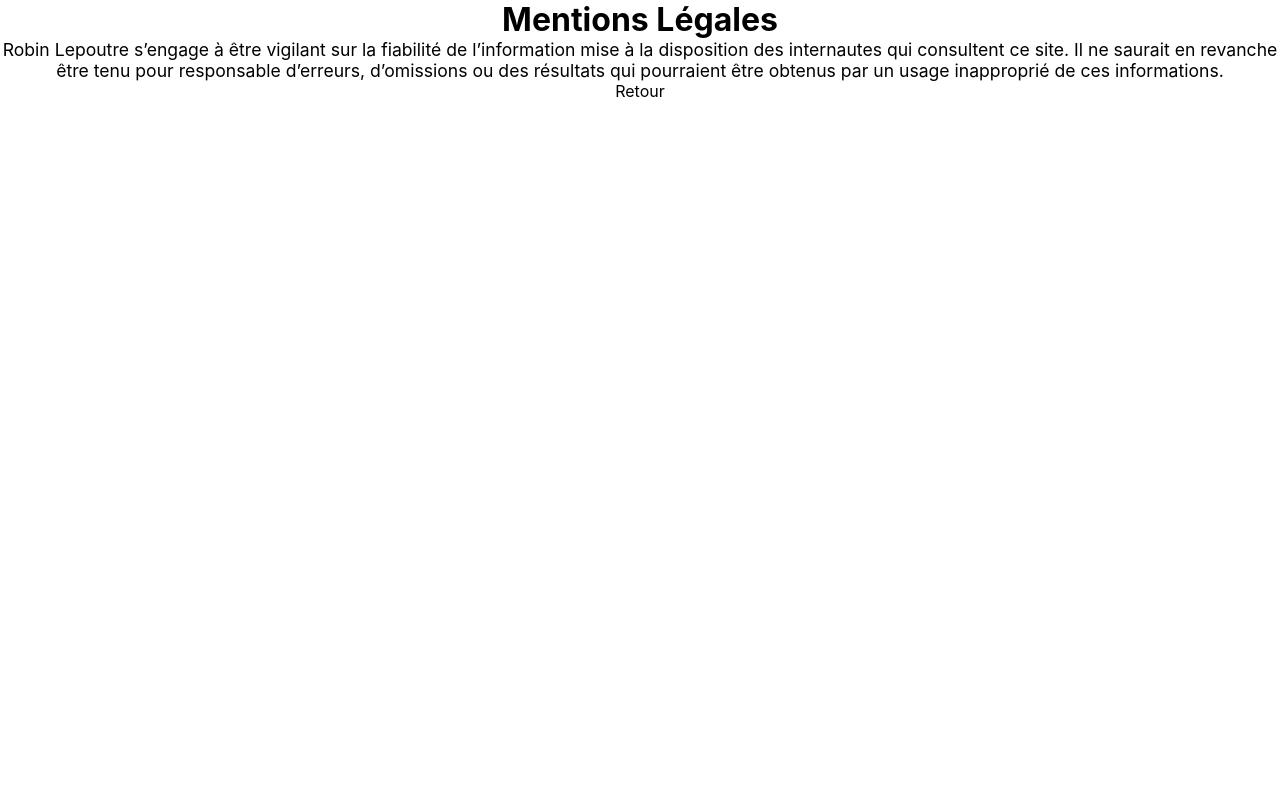
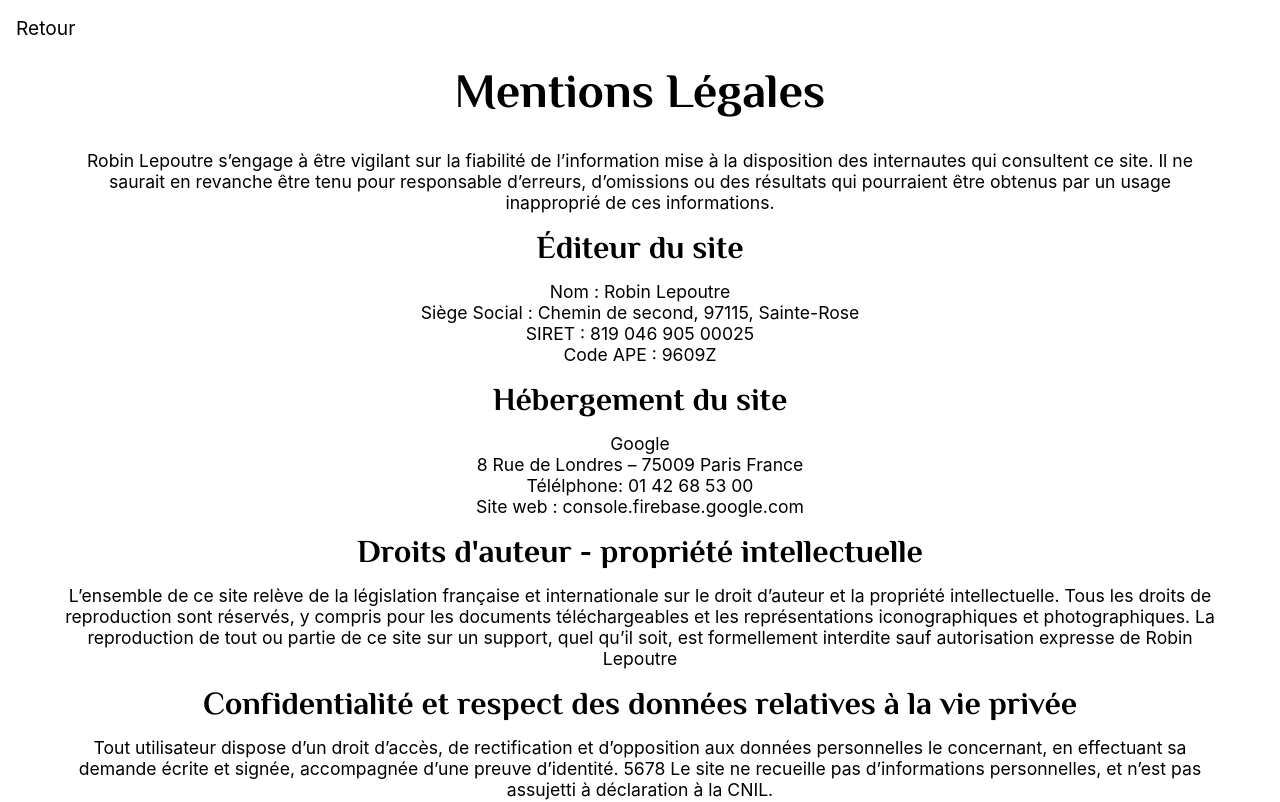
Before and after one commit to Gontran-de-Kermadec/robin-lepoutre-tattoo, a React (Create React App) app: page /mentions-legales in a window 1280 px wide. Shown: the top 802 px of the page. Built offline with nearby package versions, Linux system fonts and the light colour scheme.

Commit message:
mentions legales done

```diff
--- a/src/components/Footer.jsx
+++ b/src/components/Footer.jsx
@@ -5,10 +5,30 @@
 	return (
 		<div className="footer">
 			<div className="footer__flex">
-				<Link to="/mentions-legales">Mentions légales</Link>
+				<div className="footer__legals">
+					<Link to="/mentions-legales">
+						Mentions légales
+						<span className="footer__underline"></span>
+					</Link>
+				</div>
 				<div className="footer__socials">
-					<span>facebook / </span>
-					<span>instagram</span>
+					<a
+						href="https://www.facebook.com/profile.php?id=100046316814416"
+						target="_blank"
+						rel="noreferrer"
+					>
+						Facebook
+						<span className="footer__underline"></span>
+					</a>
+					&nbsp;&nbsp;&nbsp;
+					<a
+						href="https://www.instagram.com/robin.lepoutre/?r=nametag&fbclid=IwAR35PLcU9gssikw4fS32w0XMjdUH6gdr1bqZJ36YutR16fCIcuFQVlw0Pak"
+						target="_blank"
+						rel="noreferrer"
+					>
+						Instagram
+						<span className="footer__underline"></span>
+					</a>
 				</div>
 			</div>
 		</div>
--- a/src/components/Legal.jsx
+++ b/src/components/Legal.jsx
@@ -1,8 +1,12 @@
 import { Link } from "react-router-dom";
+import "../style/Legal.css";
 
 const Legal = () => {
 	return (
 		<div className="legal">
+			<Link to="/home" className="legal__return">
+				Retour
+			</Link>
 			<h1>Mentions Légales</h1>
 			<p>
 				Robin Lepoutre s’engage à être vigilant sur la fiabilité de
@@ -11,7 +15,50 @@
 				d’omissions ou des résultats qui pourraient être obtenus par un usage
 				inapproprié de ces informations.
 			</p>
-			<Link to="/home">Retour</Link>
+			<h2>Éditeur du site</h2>
+			<p>Nom : Robin Lepoutre</p>
+			<p>Siège Social : Chemin de second, 97115, Sainte-Rose</p>
+			<p>SIRET : 819 046 905 00025</p>
+			<p>Code APE : 9609Z</p>
+			<h2>Hébergement du site</h2>
+			<p>Google</p>
+			<p>8 Rue de Londres – 75009 Paris France</p>
+			<p>Télélphone: 01 42 68 53 00</p>
+			<p>
+				Site web :{" "}
+				<a
+					href="https://console.firebase.google.com/"
+					target="_blank"
+					rel="noreferrer"
+				>
+					console.firebase.google.com
+				</a>
+			</p>
+			<h2>Droits d'auteur - propriété intellectuelle</h2>
+			<p>
+				L’ensemble de ce site relève de la législation française et
+				internationale sur le droit d’auteur et la propriété intellectuelle.
+				Tous les droits de reproduction sont réservés, y compris pour les
+				documents téléchargeables et les représentations iconographiques et
+				photographiques. La reproduction de tout ou partie de ce site sur un
+				support, quel qu’il soit, est formellement interdite sauf autorisation
+				expresse de Robin Lepoutre
+			</p>
+			<h2>Confidentialité et respect des données relatives à la vie privée</h2>
+			<p>
+				Tout utilisateur dispose d’un droit d’accès, de rectification et
+				d’opposition aux données personnelles le concernant, en effectuant sa
+				demande écrite et signée, accompagnée d’une preuve d’identité. 5678 Le
+				site ne recueille pas d’informations personnelles, et n’est pas
+				assujetti à déclaration à la CNIL.
+			</p>
+			<h2>Remerciements</h2>
+			<p>Gontran de Kermadec</p>
+			<h2>Contact</h2>
+			<p>
+				Pour toute remarque sur le fonctionnement du site, écrivez à
+				l’administrateur du site à partir de la rubrique « contact » de ce site.
+			</p>
 		</div>
 	);
 };
--- a/src/style/Footer.css
+++ b/src/style/Footer.css
@@ -10,4 +10,37 @@
 	.footer {
 		margin: 0 4rem 1rem 4rem;
 	}
+	.footer a {
+		position: relative;
+		overflow: hidden;
+		display: inline-block;
+	}
+	.footer .footer__underline {
+		position: absolute;
+		left: -100%;
+		bottom: -4px;
+		border: solid;
+		width: 100%;
+		animation: underline_out 0.5s ease forwards;
+	}
+	.footer a:hover .footer__underline {
+		animation: underline_in 0.5s ease forwards;
+	}
 }
+
+@keyframes underline_in {
+	0% {
+		left: -100%;
+	}
+	100% {
+		left: 0;
+	}
+}
+@keyframes underline_out {
+	0% {
+		left: 0;
+	}
+	100% {
+		left: 100%;
+	}
+}
--- /dev/null
+++ b/src/style/Legal.css
@@ -0,0 +1,24 @@
+.legal {
+	margin: 4rem 2rem;
+}
+.legal > a {
+	position: absolute;
+	left: 0;
+	top: 0;
+	font-size: 1.2rem;
+	padding: 1rem;
+}
+.legal h1 {
+	font-size: 3rem;
+	margin: 2rem 0;
+	font-family: "Philosopher", sans-serif;
+}
+.legal h2 {
+	margin: 1rem 0;
+	font-family: "Philosopher", sans-serif;
+}
+@media (min-width: 1024px) {
+	.legal {
+		margin: 4rem;
+	}
+}
```
